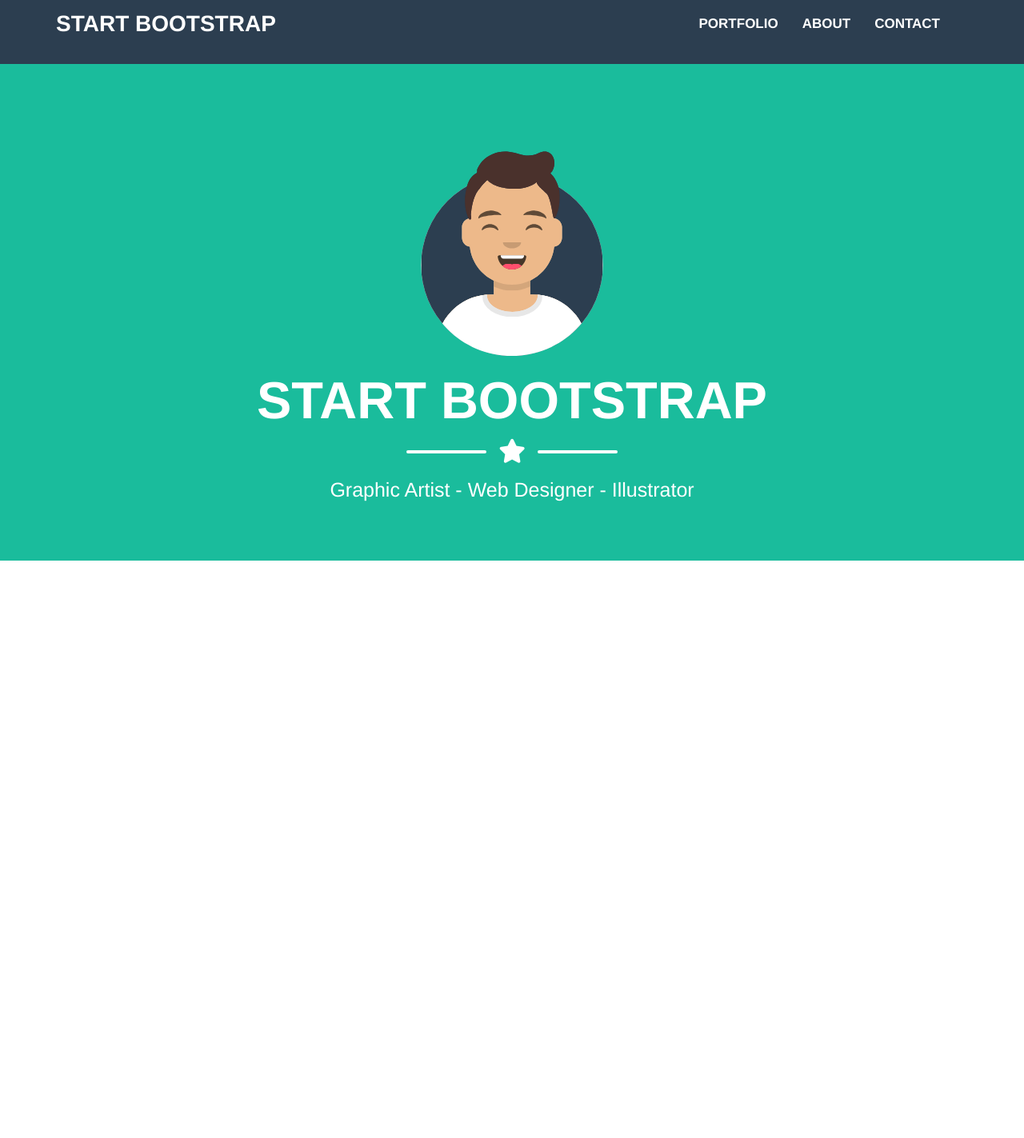
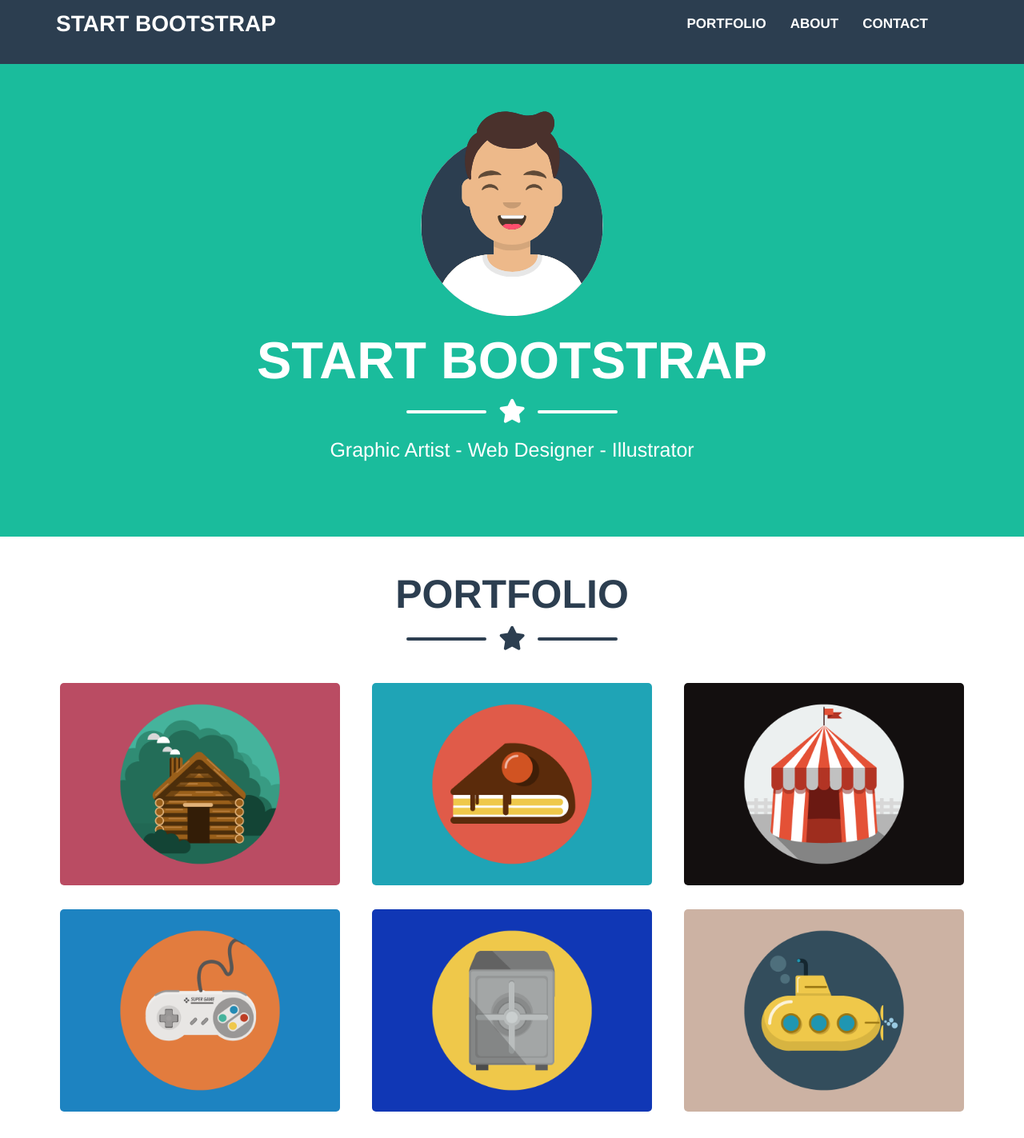
Before and after one commit to McRafee/html-css-bootstrap-freelancer, a plain HTML site: page index.html in a window 1280 px wide. Shown: the part 20-1443 px from the top of the page at 80% size. Before the commit the page ends 800 px from the top, so only its background shows below. Drawn offline with nearby package versions, Linux system fonts and the light colour scheme.

Commit message:
nav + header + portfolio

```diff
--- a/css/style.css
+++ b/css/style.css
@@ -1,14 +1,23 @@
+/* Navbar */
 #nav-top {
     background-color: #2c3e50;
     font-weight: 900;
     padding-top: 25px;
     padding-bottom: 25px;
-
+    border-bottom: 0;
 }
 
-#nav-top a {
+#nav-top a,
+a#brand:hover,
+#nav-top button,
+#nav-top .fa-bars {
     color: white;
-    text-transform: uppercase;
+}
+
+#nav-top button {
+    background-color:#1abc9c;
+    border-radius: 10px;
+    border-color: #1abc9c;
 }
 
 #nav-top a:hover {
@@ -21,19 +30,16 @@
 
 }
 
-a#brand:hover {
-    color: white;
-}
-
 .navbar-right {
     font-size: 17px;
     padding-right: 50px;
 }
-
+/* End of Navbar */
+/* Header */
 header {
     background-color: #1abc9c;
-    padding-top: 100px;
-    padding-bottom: 60px;
+    padding-top: 150px;
+    padding-bottom: 80px;
 }
 
 h1 {
@@ -41,10 +47,16 @@ h1 {
     font-weight: 900;
     font-size: 65px;
 }
+
+header p {
+    font-size: 25px;
+    color: white;
+}
 #avatar {
-    width: 250px;
+    max-width: 250px;
 }
-
+/* End of Header */
+/* Custom divider */
 .divider-custom {
     margin: 1.25rem 0 1.5rem;
     width: 100%;
@@ -76,8 +88,65 @@ h1 {
     padding-left: 15px;
     padding-right: 15px;
 }
+/*End of Custom divider */
+/* Portfolio */
+#portfolio {
+    padding-top: 25px;
+    padding-bottom: 25px;
+}
 
-p {
-    font-size: 25px;
+#portfolio h2 {
+    font-size: 50px;
+    font-weight: 900;
+    color: #2c3e50;
+}
+
+#portfolio .fa-star {
+    color: #2c3e50;
+}
+
+#portfolio .title {
+    padding-bottom: 25px;
+}
+
+.portfolio-item {
+    cursor: pointer;
+    position: relative;
+    max-width: 350px;
+    margin-bottom: 30px;
+    border-radius: .5rem;
+    overflow: hidden;
+}
+
+.portfolio-item .portfolio-item-caption {
+    position: absolute;
+    top: 0;
+    left: 0;
+    transition: all .2s ease-in-out;
+    opacity: 0;
+    background-color:
+    rgba(26,188,156,.9);
+}
+
+.h-100 {
+    height: 100% !important;
+}
+
+.w-100 {
+    width: 100% !important;
+}
+
+.portfolio-item-caption-content {
     color: white;
 }
+
+.portfolio-item .portfolio-item-caption:hover {
+    opacity: 1;
+}
+
+.portfolio-item-caption-content i {
+    position: absolute;
+    top: 50%;
+    left: 50%;
+    transform: translate(-50%,-50%);
+}
--- a/index.html
+++ b/index.html
@@ -10,36 +10,32 @@
 
     </head>
     <body>
-        <!-- Nav -->
-        <nav id="nav-top" class="navbar-expand-lg text-uppercase fixed-top">
+        <nav id="nav-top" class="navbar navbar-default navbar-fixed-top"> <!-- Bootstrap 3.4 - Standard Navbar -->
+          <div class="container text-uppercase"> <!-- Standard container -NO FLUID- -->
+            <div class="navbar-header"> <!-- Brand and toggle get grouped for better mobile display -->
+                <a class="navbar-brand" href="#">Start Bootstrap</a>
+                <button type="button" class="navbar-toggle collapsed" data-toggle="collapse" data-target="#bs-example-navbar-collapse-1" aria-expanded="false">
+                MENU
+                <span class="sr-only">Toggle navigation</span>
+                <i class="fas fa-bars"></i>
+                </button>
+            </div>
+            <div class="collapse navbar-collapse" id="bs-example-navbar-collapse-1"> <!-- Collect the nav links, forms, and other content for toggling -->
+              <ul class="nav navbar-nav navbar-right">
+                <li><a href="#portfolio">Portfolio</a></li>
+                <li><a href="#about">About</a></li>
+                <li><a href="#contact">Contact</a></li>
+              </ul>
+            </div><!-- /.navbar-collapse -->
+          </div><!-- /.container-fluid -->
+        </nav>
+        <header> <!-- Header -->
             <div class="container">
                 <div class="row">
-                    <a id="brand" class="navbar-brand" href="#">Start Bootstrap</a> <!-- Nav -->
-                    <div class="nav-right">
-                        <ul class="nav navbar-nav navbar-right"> <!-- Nav -->
-                            <li>
-                                <a href="#Portfolio">Portfolio</a>
-                            </li>
-                            <li>
-                                <a href="#">About</a>
-                            </li>
-                            <li>
-                                <a href="#Contact">Contact</a>
-                            </li>
-                        </ul>
-                    </div>
-                </div>
-            </div>
-        </nav>
-        <!-- Header -->
-        <header>
-            <div class="container">
-                <div class="row">
-                    <div class="col-xs-12 col-md-8 col-md-offset-2">
+                    <div class="col-xs-12">
                         <img id="avatar" class="img-responsive center-block" src="img/avataaars.svg" alt="Avatar">
                         <h1 class="text-uppercase text-center">Start Bootstrap</h1>
-                        <!-- Icon Divider -->
-                        <div class="divider-custom divider-light">
+                        <div class="divider-custom divider-light"> <!-- Icon Divider -->
                             <div class="divider-custom-line"></div>
                             <div class="divider-custom-icon">
                               <i class="fas fa-star"></i>
@@ -47,11 +43,94 @@
                             <div class="divider-custom-line"></div>
                         </div>
                         <p class="text-center">Graphic Artist - Web Designer - Illustrator</p>
-
                     </div>
                 </div>
             </div>
-        </header>
+        </header> <!-- End of Header -->
+        <section id="portfolio">
+            <div class="container">
+                <div class="row title">
+                    <div class="col-xs-12">
+                        <h2 class="text-uppercase text-center">Portfolio</h2>
+                        <div class="divider-custom"> <!-- Icon Divider -->
+                            <div class="divider-custom-line"></div>
+                            <div class="divider-custom-icon">
+                              <i class="fas fa-star"></i>
+                            </div>
+                            <div class="divider-custom-line"></div>
+                        </div>
+                    </div>
+                </div>
+            </div>
+            <div class="container">
+                <div class="row">
+                    <div class="col-md-6 col-lg-4">
+                        <div class="portfolio-item center-block"> <!-- Item 1 -->
+                            <div class="portfolio-item-caption h-100 w-100">
+                                <div class="portfolio-item-caption-content text-center">
+                                    <i class="fas fa-plus fa-3x"></i>
+                                </div>
+                            </div>
+                        <img class="img-responsive " src="img/cabin.png" alt="">
+                        </div>
+                    </div>
+                    <div class="col-md-6 col-lg-4">
+                        <div class="portfolio-item center-block"> <!-- Item 2 -->
+                            <div class="portfolio-item-caption h-100 w-100">
+                                <div class="portfolio-item-caption-content text-center">
+                                    <i class="fas fa-plus fa-3x"></i>
+                                </div>
+                            </div>
+                        <img class="img-responsive " src="img/cake.png" alt="">
+                        </div>
+                    </div>
+                    <div class="col-md-6 col-lg-4">
+                        <div class="portfolio-item center-block"> <!-- Item 3 -->
+                            <div class="portfolio-item-caption h-100 w-100">
+                                <div class="portfolio-item-caption-content text-center">
+                                    <i class="fas fa-plus fa-3x"></i>
+                                </div>
+                            </div>
+                        <img class="img-responsive " src="img/circus.png" alt="">
+                        </div>
+                    </div>
+                    <div class="col-md-6 col-lg-4">
+                        <div class="portfolio-item center-block"> <!-- Item 4 -->
+                            <div class="portfolio-item-caption h-100 w-100">
+                                <div class="portfolio-item-caption-content text-center">
+                                    <i class="fas fa-plus fa-3x"></i>
+                                </div>
+                            </div>
+                        <img class="img-responsive " src="img/game.png" alt="">
+                        </div>
+                    </div>
+                    <div class="col-md-6 col-lg-4">
+                        <div class="portfolio-item center-block"> <!-- Item 5 -->
+                            <div class="portfolio-item-caption h-100 w-100">
+                                <div class="portfolio-item-caption-content text-center">
+                                    <i class="fas fa-plus fa-3x"></i>
+                                </div>
+                            </div>
+                        <img class="img-responsive " src="img/safe.png" alt="">
+                        </div>
+                    </div>
+                    <div class="col-md-6 col-lg-4">
+                        <div class="portfolio-item center-block"> <!-- Item 6 -->
+                            <div class="portfolio-item-caption h-100 w-100">
+                                <div class="portfolio-item-caption-content text-center">
+                                    <i class="fas fa-plus fa-3x"></i>
+                                </div>
+                            </div>
+                        <img class="img-responsive " src="img/submarine.png" alt="">
+                        </div>
+                    </div>
+
+                </div>
+
+                </div>
+            </div>
+            </div>
+        </section>
 
     </body>
 </html>
```
Also changed, not shown: img/cabin.png (added), img/cake.png (added), img/circus.png (added), img/game.png (added), img/safe.png (added), img/submarine.png (added).
